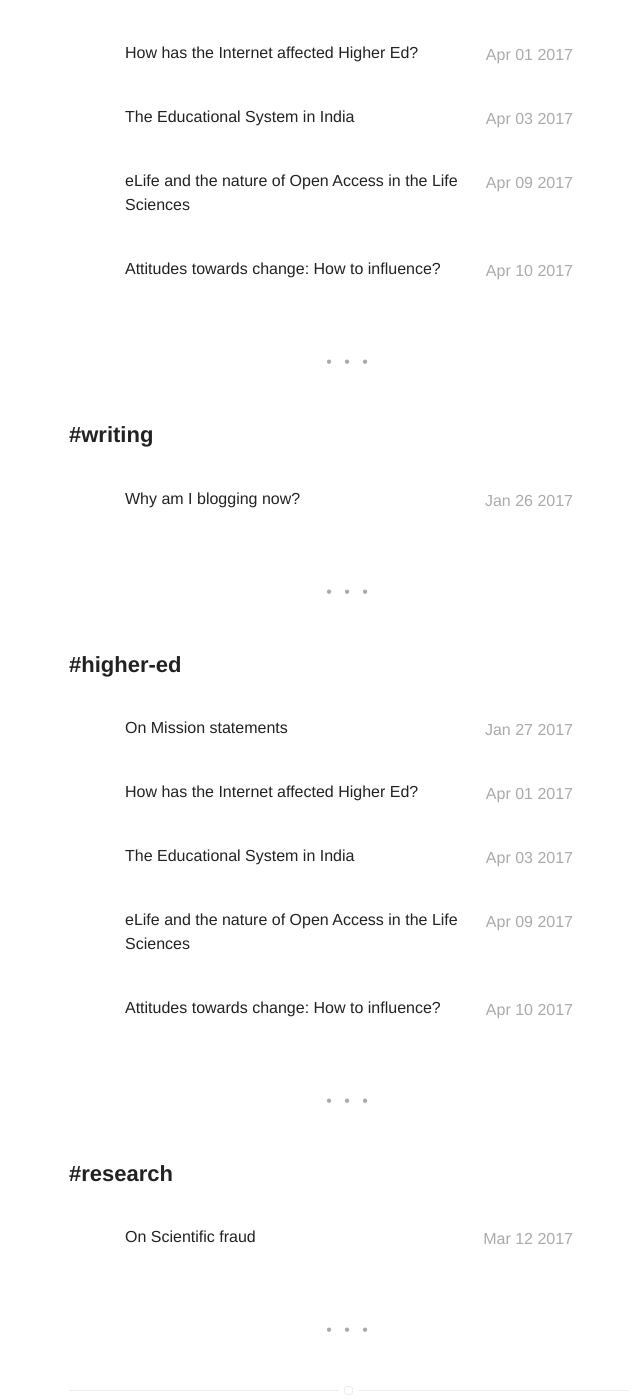
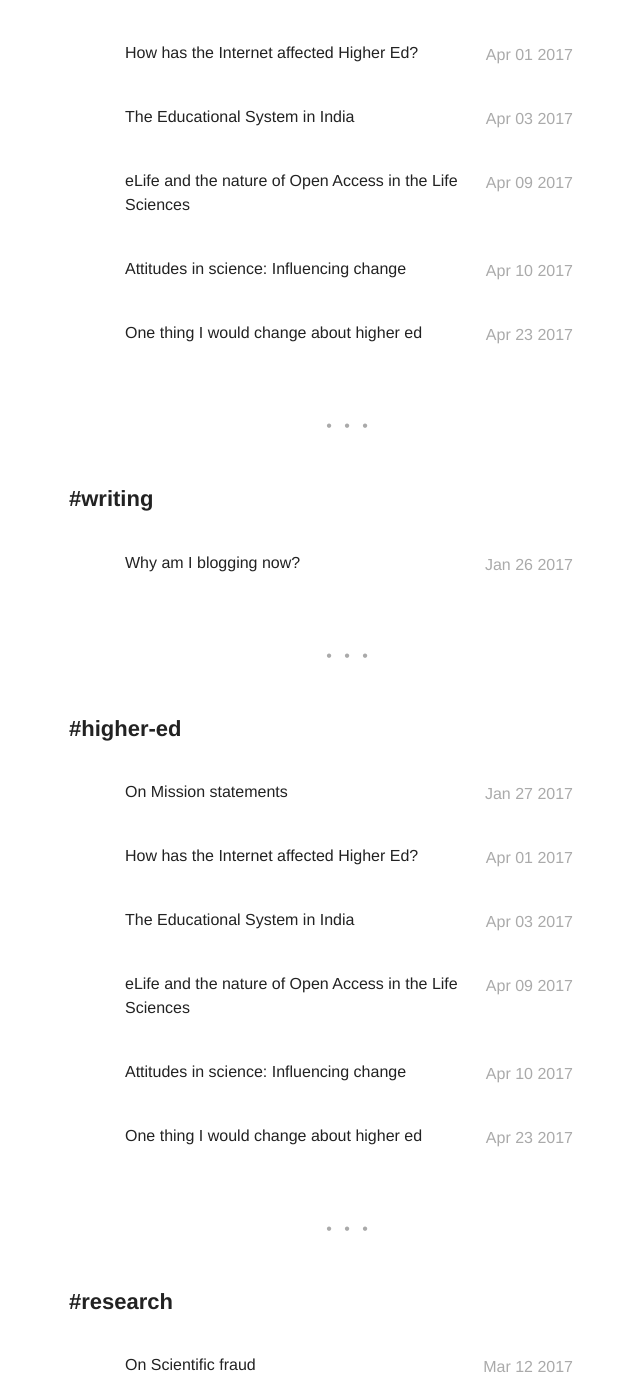
Before and after one commit to amoghpj/amoghpj.github.io, a Jekyll site: the page built from tags.html, in a window 1280 px wide and 1400 px high, scrolled down 2324 px. Shown: the whole window, without its empty margins (291-931 px from the left). Built offline with Jekyll 4.4.1, drawn with Linux system fonts in a browser that asks for light colours; some of the changed lines change nothing that is shown.

Commit message:
Added post on proposed change to higher ed

```diff
--- a/_posts/2017-04-10-bringing-about-change-in-attitudes.md
+++ b/_posts/2017-04-10-bringing-about-change-in-attitudes.md
@@ -1,5 +1,5 @@
 ---
-title: "Attitudes towards change: How to influence?"
+title: "Attitudes in science: Influencing change"
 layout: post
 headerImage: false
 category: pfp-s17
--- /dev/null
+++ b/_posts/2017-04-23-change-in-higher-ed.md
@@ -0,0 +1,30 @@
+---
+title: "One thing I would change about higher ed"
+layout: post
+headerImage: false
+category: pfp-s17
+tag:
+- pfp-s17
+- higher-ed
+blog: true
+---
+The final prompt for the PFP blog post is "What is one thing that you would change about higher education?" Since this prompt is necessarily vague topic, I am going to assume that it can relate to the system of higher education in India.
+Before proposing solutions, let us consider the problems with the current system of the higher education in India. These are *problems* from a student's perspective; I believe I am only qualified to comment on how the system is perceived by students, irrespective of the intention behind its structure. So here is an abbreviated list of problems that I feel have to be addressed first.
+
+- Entrance exams, standardized tests
+- Inflexible examination structures based on rote learning
+- Ineffective teaching methods, non-uniform standard of teaching
+- Rigid course structure
+- Outdated syllabi
+- Ineffective usage of tools/technology
+- Little correlation between field of training and area of employment, at least at the undergraduate level
+
+The reader will realize that all these problems are especially pronounced in engineering colleges across the country. Moreover, some of these issues seem virtually non-existent in fields like Medicine and Law, and are really on only charactersitic of the Arts and Sciences. While the problems with the higher education system in India are many and complex, I would like to address this single perspective in this piece, about why the Pure and Applied Sciences in India have a set of problems distinct from Medicine and Law, despite have multiple commonalities starting from entrance exams, testing and evaluation patterns, and even teaching style and quality.
+
+At face value the commonality between Medicine, Law, and even Accountancy, is the final qualifying exam that determines whether or not you are fit to enter the profession. The sciences and engineering fields lack such a test. Standardized examinations do exist to enter graduate programs, and these serve to filter out applicants based on aptitude. Of course, the number of desirable degree granting insitutions for post-graduate education in India are few and far between, and as a consequence are highly saught after; as a consequence, the number of students getting quality post-graduate training is a tiny fraction of all college graduates. The quality of education and research in these universities is higher than other institutions.
+
+Coupled to the relative sparsity of employment opportunities in the industry, there is thus a greater job market in the education sector. This has created a deplorable cycle where a large number of undertrained graduates in science and engineering end up receiving some post-graduate training end up getting employed in small private univerities, thereby perpetuating the cycle of poor quality training to further generations of college graduates. While I do not have ready statistics on the number of positions getting filled each year, [this page](http://www.indiaspend.com/cover-story/indias-central-universities-crisis38-faculty-positions-vacant-75201) describes the number of vacancies in different university systems.
+
+So really, quality at the undergraduate level seems to come not from higher education, but really the job market; the Indian Medical Association wouldn't dream of lowering standards for the MBBS degree, and the Bar council manages its quality criterion. Should there be a more stringent rule for engineers and scientists who enter the industry? I believe there should be. This problem is complicated by the fact that different industries have different requirements, and most beginner level industry jobs involve relatively low risk operations for the new employees. Coupled to the fact that most engineers get trained for specific tasks on the fly, there seems to be no real motivation on their side to codify high industry standards across all engineering schools. (The hiring interviews test on specific skills, which, like other standardized tests can be cracked by most students). A closer look at medical and law colleges reveal that the qualifying exams are controlled by national, government affiliated bodies.
+
+The problems are numerous and complex. If at all an incremental solution is desired, I'd propose insituting a central governing body that monitors the pre-requisites to be considered an engineer or a scientist; no mean feat, but one that will help solve the glut of enginners India is producing today. By setting a minimum cut-off on the quality of education to be considered qualified, engineering will cease to be the go-to school, the default degree for thousands of young Indians today.
```
